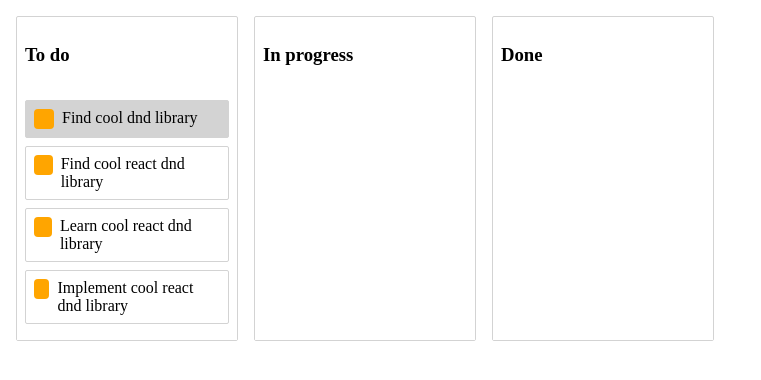
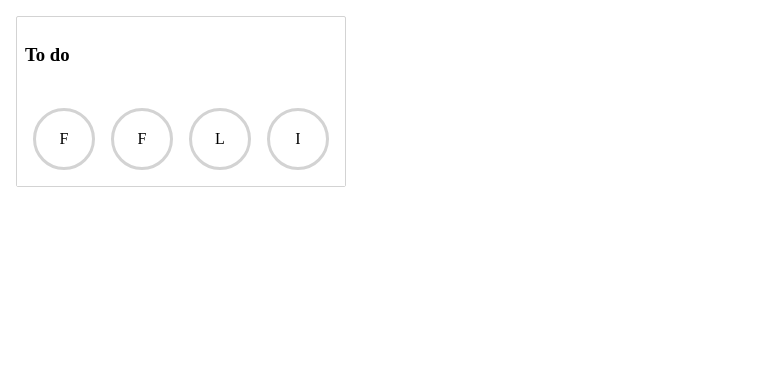
Before and after one commit to SmolinPavel/dnd-task-app, a React (Create React App) app: page / in a window 1280 px wide. Shown: the top 380 px of the page, without its empty margins (0-761 px from the left). Built offline with nearby package versions, Linux system fonts and the light colour scheme.

Commit message:
Lesson 11 horizontal alignment

```diff
--- a/src/Column.js
+++ b/src/Column.js
@@ -8,7 +8,6 @@ const Container = styled.div`
   margin: 8px;
   border: 1px solid lightgrey;
   border-radius: 2px;
-  width: 220px;
   display: flex;
   flex-direction: column;
 `;
@@ -18,14 +17,13 @@ const Title = styled.h3`
 const TaskList = styled.div`
   padding: 8px;
   background-color: ${props => (props.isDraggingOver ? 'skyblue' : 'white')};
-  flex-grow: 1;
-  min-height: 100px;
+  display: flex;
 `;
 
 const Column = ({ column: { id, title } = {}, isDropDisabled, tasks }) => (
   <Container>
     <Title>{title}</Title>
-    <Droppable droppableId={id} type={id === 'column-3' ? 'done' : 'active'} isDropDisabled={isDropDisabled}>
+    <Droppable direction="horizontal" droppableId={id} type={id === 'column-3' ? 'done' : 'active'} isDropDisabled={isDropDisabled}>
       {(provided, snapshot) => (
         <TaskList
           ref={provided.innerRef}
--- a/src/Task.js
+++ b/src/Task.js
@@ -3,35 +3,37 @@ import styled from 'styled-components';
 import { Draggable } from 'react-beautiful-dnd';
 
 const Container = styled.div`
-  border: 1px solid lightgrey;
+  border: 3px solid lightgrey;
   padding: 8px;
   margin-bottom: 8px;
-  border-radius: 2px;
-  background-color: ${props =>
-    props.isDragDisabled ? 'lightgrey' : props.isDragging ? 'lightgreen' : 'white'};
+  border-radius: 50%;
   display: flex;
-`;
+  width: 40px;
+  height: 40px;
+  margin: 8px;
 
-const Handle = styled.div`
-  width: 20px;
-  height: 20px;
-  background-color: orange;
-  border-radius: 4px;
-  margin-right: 8px;
+  display: flex;
+  justify-content: center;
+  align-items: center;
+
+  &:focus {
+    outline: none;
+    border-color: orange;
+  }
 `;
 
 const Task = ({ index, task: { content, id } = {} }) => {
   const isDragDisabled = id === 'task-1';
   return (
-    <Draggable draggableId={id} index={index} isDragDisabled={isDragDisabled}>
+    <Draggable draggableId={id} index={index}>
       {(provided, snapshot) => (
         <Container
           {...provided.draggableProps}
+          {...provided.dragHandleProps}
           ref={provided.innerRef}
           isDragging={snapshot.isDragging}
           isDragDisabled={isDragDisabled}>
-          <Handle {...provided.dragHandleProps} />
-          {content}
+          {content[0]}
         </Container>
       )}
     </Draggable>
--- a/src/initialData.js
+++ b/src/initialData.js
@@ -10,17 +10,7 @@ export default {
       id: 'column-1',
       title: 'To do',
       taskIds: ['task-1', 'task-2', 'task-3', 'task-4']
-    },
-    'column-2': {
-      id: 'column-2',
-      title: 'In progress',
-      taskIds: []
-    },
-    'column-3': {
-      id: 'column-3',
-      title: 'Done',
-      taskIds: []
     }
   },
-  columnOrder: ['column-1', 'column-2', 'column-3']
+  columnOrder: ['column-1']
 };
```
